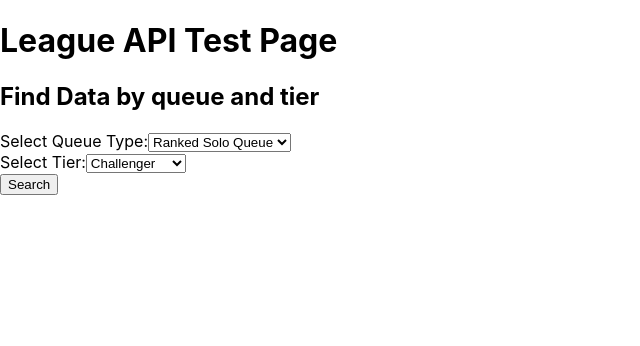
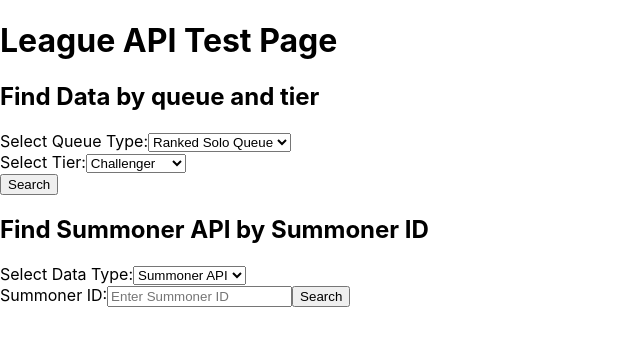
Before and after one commit to Chevy20/LeagueApp, a React (Create React App) app in the folder frontend/: page /league in a window 1280 px wide. Shown: the top 346 px of the page, without its empty margins (0-640 px from the left). Built offline with nearby package versions, Linux system fonts and the light colour scheme.

Commit message:
Testing Summoner id league search

```diff
--- a/frontend/src/components/SummonerIDForm.js
+++ b/frontend/src/components/SummonerIDForm.js
@@ -1,31 +1,47 @@
 import React, { useState } from 'react';
 
 function SummonerIDForm() {
+    const options = [
+        { label: 'Summoner API', value: 'summoners' },
+        { label: 'League API', value: 'league' }
+    ];
+    const [selectedOption, setSelectedOption] = useState(options[0].value); // Default to the first option
     const [summonerID, setsummonerID] = useState('');
-    const [summonerData, setsummonerData] = useState(null);
+    const [data, setdata] = useState(null);
     const [error, setError] = useState(null);
 
     //Function to handle submission
     const handleSubmit = async (e) => {
         e.preventDefault();
         try {
-            const response = await fetch(`/api/summoners/by-summoner/${summonerID}`);
+            const response = await fetch(`/api/${selectedOption}/by-summoner/${summonerID}`);
             if (!response.ok) {
-                throw new Error('Failed to fetch summoner data using summoner ID');
+                throw new Error(`Failed to fetch data using summoner ID for the ${selectedOption} api. `);
             }
             const data = await response.json();
-            setsummonerData(data);
+            setdata(data);
             setError(null); //Clear any previous errors
         } catch (error) {
             setError(error.message); // Store error message
-            setsummonerData(null); // Clear previous data
+            setdata(null); // Clear previous data
         }
     };
 
     return (
         <div>
-            <h2>Find Summoner by Summoner ID</h2>
+            <h2>{`Find ${options.find(option => option.value === selectedOption).label} by Summoner ID`}</h2>
             <form onSubmit={handleSubmit}>
+                <label>
+                    Select Data Type:
+                    <select value={selectedOption} onChange={(e) => setSelectedOption(e.target.value)}>
+                        {options.map((option) => (
+                            <option key={option.value} value={option.value}>
+                                {option.label}
+                            </option>
+                        ))}
+                    </select>
+                </label>
+                <br></br>
                 <label>
                     Summoner ID:
                     <input
@@ -38,15 +54,17 @@ function SummonerIDForm() {
                 </label>
                 <button type="submit">Search</button>
             </form>
-            {summonerData && (
-                <div>
-                    <h3>Summoner Data</h3>
-                    <pre>{JSON.stringify(summonerData, null, 2)}</pre>
-                </div>
-            )}
+            {
+                data && (
+                    <div>
+                        <h3>{`${options.find(option => option.value === selectedOption).label} data`}</h3>
+                        <pre>{JSON.stringify(data, null, 2)}</pre>
+                    </div>
+                )
+            }
             {/* Display error if request fails */}
             {error && <p style={{ color: 'red' }}>{error}</p>}
-        </div>
+        </div >
     );
 }
 
--- a/frontend/src/pages/League.js
+++ b/frontend/src/pages/League.js
@@ -1,5 +1,6 @@
 import React from 'react';
 import LeagueQueueForm from '../components/LeagueQueueForm';
+import SummonerIDForm from '../components/SummonerIDForm';
 
 const LeaguePage = () => {
     return (
@@ -8,6 +9,9 @@ const LeaguePage = () => {
             <div>
                 <LeagueQueueForm />
             </div>
+            <div>
+                <SummonerIDForm />
+            </div>
         </div>
     );
 };
```
